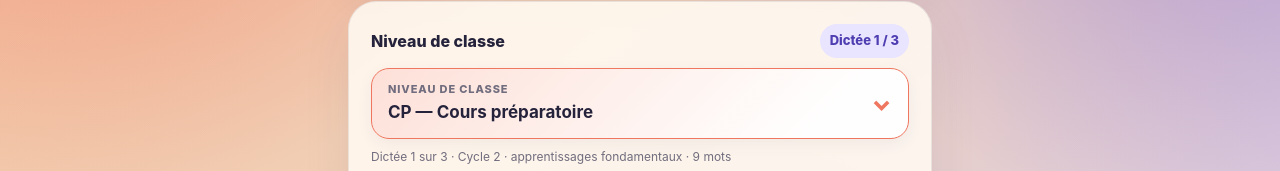
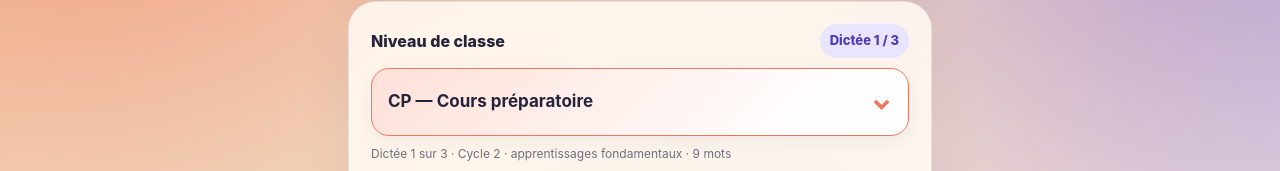
Before and after one commit to baptistefauchery-crypto/copy-chalenge, a Next.js app: page / in a window 1280 px wide. Shown: the part 315-486 px from the top of the page. Built offline with nearby package versions, Linux system fonts and the light colour scheme.

Commit message:
Supprime le libellé de niveau en double

```diff
--- a/app/DictaApp.tsx
+++ b/app/DictaApp.tsx
@@ -172,7 +172,6 @@ function LevelPicker({ selectedLevel, onSelect }: { selectedLevel: PrimaryLevel;
         onClick={() => setIsOpen((open) => !open)}
       >
         <span className="level-trigger-copy">
-          <span className="level-trigger-kicker">Niveau de classe</span>
           <strong>{getLevel(selectedLevel).label}</strong>
         </span>
         <span className={`level-chevron ${isOpen ? "is-open" : ""}`} aria-hidden="true">⌄</span>
```
